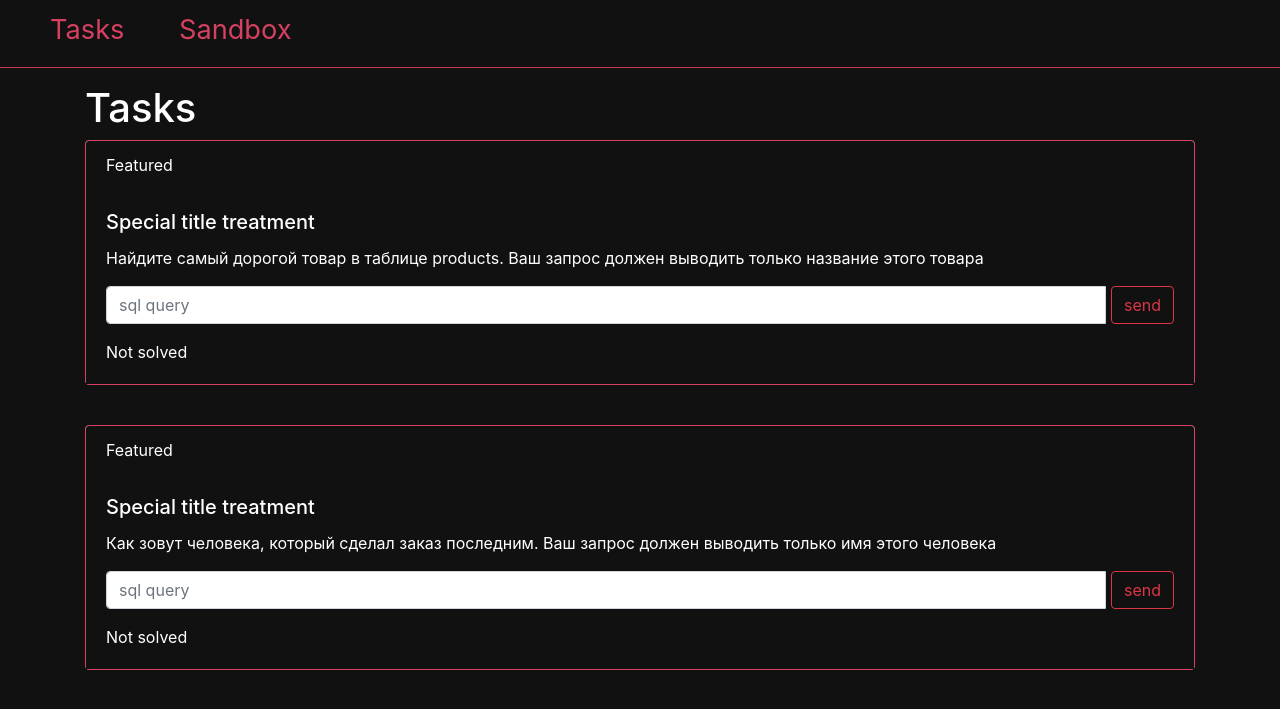
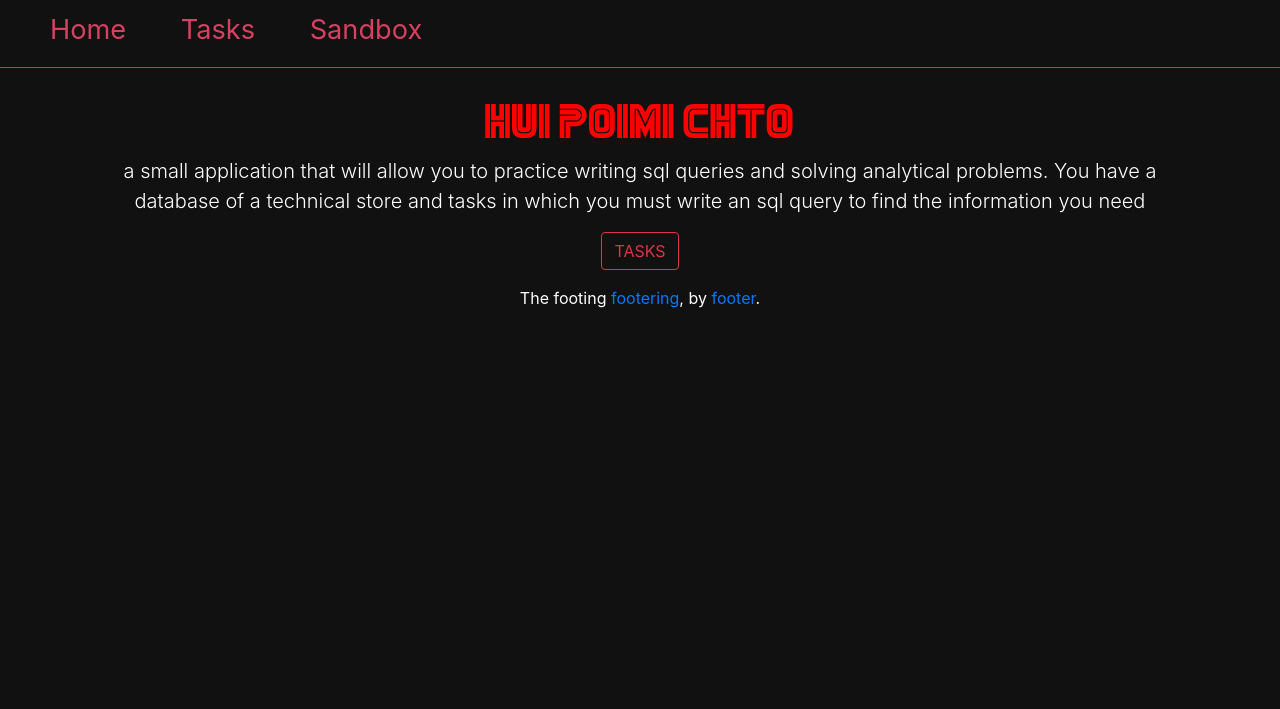
Before and after one commit to cotsom/analytic-bd-task, a Flask app: page / in a window 1280 px wide. Shown: the top 709 px of the page. Run offline with Flask 3, Linux system fonts and the light colour scheme; some libraries are stand-ins or nearby versions.

Commit message:
add main page

```diff
--- a/web/app.py
+++ b/web/app.py
@@ -25,8 +25,12 @@ def parse_tasks(file):
 
 tasks = parse_tasks('tasks.json')
 
-@app.route("/", methods=["GET", "POST"])
+@app.route("/")
 def index():
+    return render_template('index.html')
+
+@app.route("/tasks", methods=["GET", "POST"])
+def main():
     if request.method == 'POST':
         mydb = dbConnect()
         cursor = mydb.cursor()
@@ -42,16 +46,16 @@ def index():
             cursor.execute(right_query)
             right_answer = cursor.fetchall()
         except Exception as e:
-            return render_template('index.html', tasks=tasks, answer='Not correct')
+            return render_template('tasks.html', tasks=tasks, answer='Not correct')
 
 
         if user_answer == right_answer:
             tasks['tasks'][task_id]['taskState'] = f'Ебать мой лысый череп, ты чертовски прав, ответ {right_answer[0][0]}'
-            return render_template('index.html', tasks=tasks)
+            return render_template('tasks.html', tasks=tasks)
         else:
-            return render_template('index.html', tasks=tasks, answer='Not correct')
+            return render_template('tasks.html', tasks=tasks, answer='Not correct')
 
-    return render_template('index.html', tasks=tasks)
+    return render_template('tasks.html', tasks=tasks)
 
 @app.route("/query", methods=["GET", "POST"])
 def query():
--- a/web/templates/base.html
+++ b/web/templates/base.html
@@ -5,6 +5,11 @@
     <title>{% block title %} {% endblock %} - FlaskApp</title>
     <link rel="stylesheet" href="https://cdn.jsdelivr.net/npm/bootstrap@4.3.1/dist/css/bootstrap.min.css" integrity="sha384-ggOyR0iXCbMQv3Xipma34MD+dH/1fQ784/j6cY/iJTQUOhcWr7x9JvoRxT2MZw1T" crossorigin="anonymous">
     <style>
+        @font-face{
+            font-family: trial;
+            src: url('static/mrrobot.otf');
+            font-weight: bold;
+        }
         body {
             background-color: #111;
             color: #fff;
@@ -31,11 +36,16 @@
         hr{
             background-color: #d64161;
         }
+        .cover-heading{
+            font-family:trial;
+            color: red;
+        }
     </style>
 </head>
 <body>
     <nav>
-        <a href="{{ url_for('index') }}">Tasks</a>
+        <a href="{{ url_for('index') }}">Home</a>
+        <a href="{{ url_for('main') }}">Tasks</a>
         <a href="{{ url_for('query') }}">Sandbox</a>
     </nav>
     <hr>
--- a/web/templates/index.html
+++ b/web/templates/index.html
@@ -1,28 +1,21 @@
 {% extends 'base.html' %}
 
-{% block title %} Tasks {% endblock %}
+{% block title %} Main {% endblock %}
 
 {% block content %}
-    <div class="container">
-        <h1>Tasks</h1>
-        {% for task in tasks['tasks'] %}
-            <div class="card">
-                <div class="card-header">
-                Featured
-                </div>
-                <div class="card-body">
-                    <h5 class="card-title">Special title treatment</h5>
-                    <p class="card-text">{{task['description']}}</p>
-                    <form method="POST">
-                        <div class="input-group mb-3">
-                        <input type="text" class="form-control" placeholder="sql query" name="query">
-                        <input type="hidden" name="task_id" value="{{ task['id'] }}">
-                        <button class="btn btn-outline-danger" type="submit">send</button>
-                        </div>
-                    </form>
-                    {{task['taskState']}}
-                </div>
-            </div>
-        {% endfor %}
-    </div>
+<div class="container text-center d-flex h-100 p-3 mx-auto flex-column">
+    <main role="main" class="inner cover">
+      <h1 class="cover-heading">HUI POIMI CHTO</h1>
+      <p class="lead">a small application that will allow you to practice writing sql queries and solving analytical problems. You have a database of a technical store and tasks in which you must write an sql query to find the information you need</p>
+      <p class="lead">
+        <a href="{{ url_for('main') }}" class="btn btn-outline-danger">TASKS</a>
+      </p>
+    </main>
+
+    <footer class="mastfoot mt-auto">
+      <div class="inner">
+        <p>The footing <a href="#">footering</a>, by <a href="#">footer</a>.</p>
+      </div>
+    </footer>
+</div>
 {% endblock %}
```
Also changed, not shown: web/templates/tasks.html (added, +28 -0 lines), web/static/mrrobot.otf (added).
